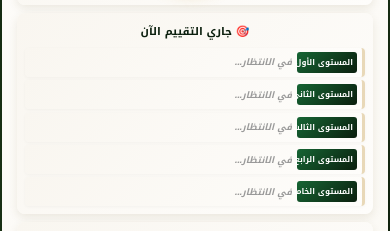
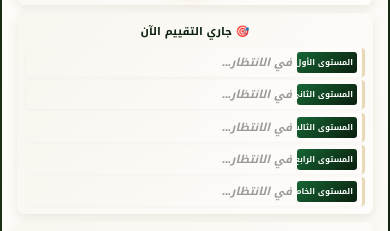
Before and after one commit to hamzaconcepts-eng/qce1447, a Next.js app: page /dashboard/live in a window 390 px wide. Shown: the part 444-675 px from the top of the page. Built offline with nearby package versions, Linux system fonts and the light colour scheme; no server answers; the database is empty; sample sign-in values are in the browser's storage.

Commit message:
Make live stats page fully responsive for all devices

```diff
--- a/src/app/dashboard/live/page.tsx
+++ b/src/app/dashboard/live/page.tsx
@@ -1046,8 +1046,8 @@ export default function LiveStatsPage() {
                               <div
                                 style={{
                                   flex: 1,
-                                  fontSize: "clamp(9px, 0.7vw, 14px)",
-                                  fontWeight: "600",
+                                  fontSize: "clamp(11px, 0.9vw, 16px)",
+                                  fontWeight: isActive ? "700" : "600",
                                   color: isActive ? "#0B1F0E" : "#999",
                                   fontStyle: isActive ? "normal" : "italic",
                                   whiteSpace: "nowrap",
```
